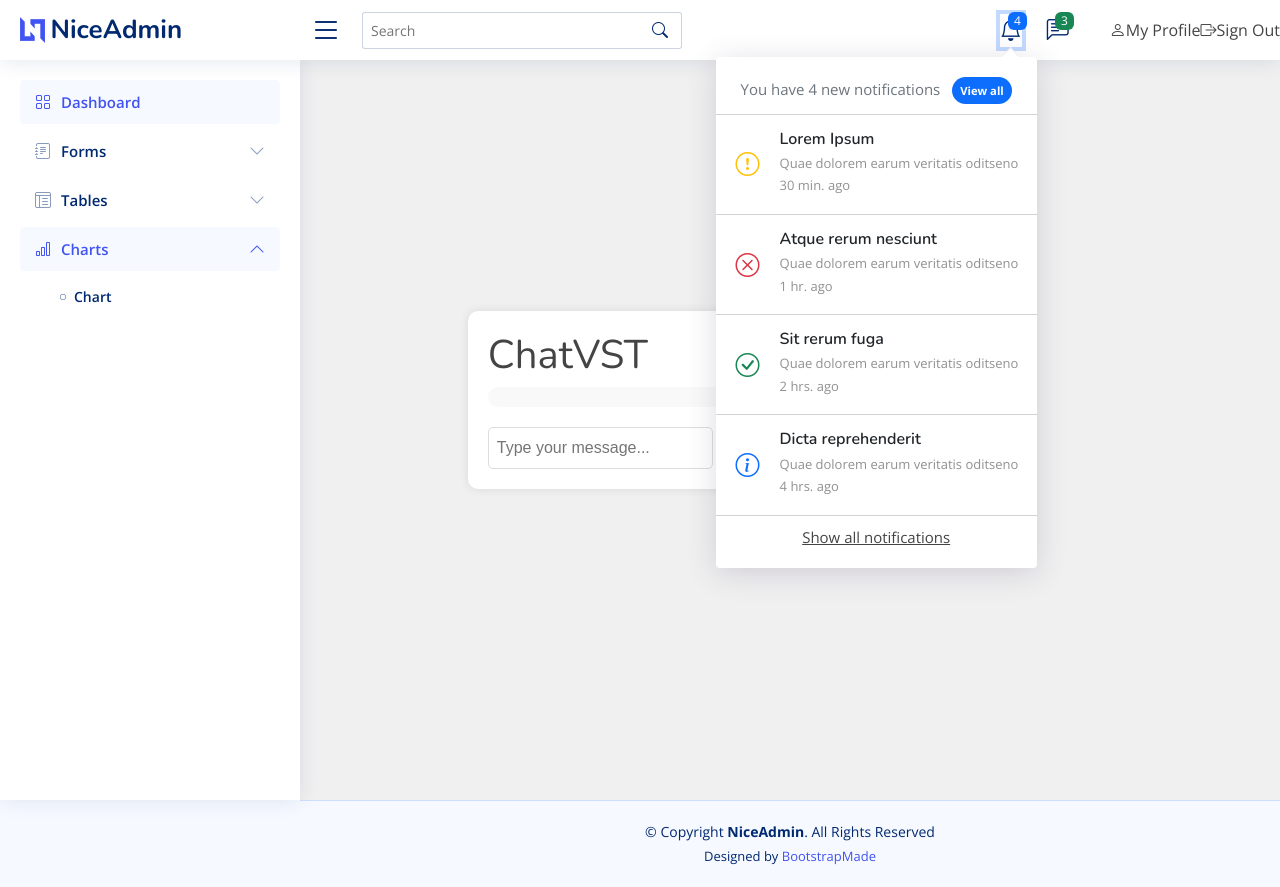
After one commit to ARnidhal/TEAM_XL_-projet_3A, a Symfony app: template templates/user/chatbotadmin.html.twig in a window 1280 px wide, after a click that opens the changed part. The commit adds this page. Run offline with Twig, Linux system fonts and the light colour scheme; the template is opened without the code that fills it, so the values that code supplies are empty; some libraries are stand-ins or nearby versions.

Commit message:
update chatbot

```diff
--- a/composer.json
+++ b/composer.json
@@ -11,6 +11,7 @@
         "doctrine/doctrine-bundle": "^2.10",
         "doctrine/doctrine-migrations-bundle": "^3.2",
         "doctrine/orm": "^2.15",
+        "dompdf/dompdf": "^2.0",
         "easycorp/easyadmin-bundle": "^4.7",
         "endroid/qrcode": "^4.8",
         "nyholm/psr7": "^1.8",
--- a/templates/base.html.twig
+++ b/templates/base.html.twig
@@ -298,7 +298,9 @@ p.slouma{
         <li class="nav-item dropdown pe-3">
 
           <a class="nav-link nav-profile d-flex align-items-center pe-0" href="#" data-bs-toggle="dropdown">
+            {% if app.user is not null and app.user.photo is not null %}
             <img src="{{asset ('../assets/img/profile-img.jpg')}}" alt="Profile" class="rounded-circle">
+            {% endif %}
            {% if app.user is not null %}
     <span class="d-none d-md-block dropdown-toggle ps-2">{{ app.user.username }}</span>
 
--- /dev/null
+++ b/templates/user/chatbotadmin.html.twig
@@ -0,0 +1,144 @@
+{% extends 'base.html.twig' %}
+{% block body %}
+
+    <title>Chatbot</title>
+    <style>
+     .chatbot {
+            font-family: Arial, sans-serif;
+            background-color: #f0f0f0;
+            margin: 0;
+            padding: 20px; /* Added padding to the body */
+            display: flex;
+            justify-content: center; /* Center the content horizontally */
+            align-items: center; /* Center the content vertically */
+            height: 100vh; /* Make the body take up the full height of the viewport */
+        }
+
+    .containerchat {
+        max-width: 600px;
+        padding: 20px;
+        background-color: #fff;
+        border-radius: 10px;
+        box-shadow: 0 0 10px rgba(0, 0, 0, 0.1);
+        margin-left:auto; /* Adjust the left margin as needed */
+        margin-right: auto;
+    }
+
+    .chat {
+    overflow-y: scroll;
+    max-height: 500px; /* Increase the max-height value to make it bigger */
+    margin-bottom: 20px;
+    padding: 10px;
+    background-color: #f9f9f9;
+    border-radius: 20px;
+
+}
+
+    .message {
+        margin-bottom: 10px;
+        padding: 8px 12px;
+        border-radius: 5px;
+        display: inline-block;
+        max-width: 70%;
+    }
+
+    .user-message {
+        background-color: #d6eaf8;
+        align-self: flex-end;
+        text-align: right;
+    }
+
+    .bot-message {
+        background-color: #f0f0f0;
+        align-self: flex-start;
+        text-align: left;
+    }
+
+    .response p {
+        margin: 0;
+    }
+
+    .input-container {
+        display: flex;
+        margin-top: 10px; /* Added margin to separate from the chat container */
+    }
+
+    .input-container input[type="text"] {
+        flex: 1;
+        padding: 8px;
+        border-radius: 5px;
+        border: 1px solid #ddd;
+    }
+
+    .input-container button {
+        padding: 8px 16px;
+        margin-left: 10px;
+        border-radius: 5px;
+        border: none;
+        background-color: #007bff;
+        color: #fff;
+        cursor: pointer;
+    }
+
+    .input-container button:hover {
+        background-color: #0056b3;
+    }
+    </style>
+
+<div class="chatbot">
+    <div class="containerchat">
+
+        <h1>ChatVST</h1>
+        <div class="chat">
+            {% for turn in chat_history %}
+                {% if turn.role == 'user' %}
+                    <div class="message user-message">{{ turn.message }}</div>
+                {% elseif turn.role == 'bot' %}
+                    <div class="message bot-message">{{ turn.message }}</div>
+                {% endif %}
+            {% endfor %}
+        </div>
+        <form action="{{ path('chatbotadmin') }}" method="post" id="chatForm">
+            <div class="input-container">
+                <input type="text" id="text" name="text" value="{{ question }}" placeholder="Type your message...">
+                <button type="submit" form="chatForm">Send</button>
+            </div>
+        </form>
+    </div>
+</div>
+<script>
+
+
+
+
+    document.addEventListener('DOMContentLoaded', function() {
+    const lastBotMessage = document.querySelector('.bot-message:last-child'); // Select the last bot message
+
+    if (lastBotMessage) {
+        const text = lastBotMessage.textContent;
+        lastBotMessage.textContent = ''; // Clear the content of the last bot message
+        typeWriter(text, lastBotMessage, 0); // Call the typewriter function for the last bot message
+    }
+});
+
+function typeWriter(text, element, i) {
+    if (i < text.length) {
+        element.textContent += text.charAt(i); // Append the next character to the message
+        i++;
+        setTimeout(function() {
+            typeWriter(text, element, i);
+            // Scroll to the bottom of the chat container
+            const chatContainer = document.querySelector('.chat');
+            chatContainer.scrollTop = chatContainer.scrollHeight;
+        }, getRandomInt(20, 30)); // Randomize typing speed
+    }
+}
+
+function getRandomInt(min, max) {
+    return Math.floor(Math.random() * (max - min + 1)) + min;
+}
+
+</script>
+
+
+{% endblock %}
--- a/templates/user/docchart.html.twig
+++ b/templates/user/docchart.html.twig
@@ -81,7 +81,6 @@
 </div>
 </div>
 </div>
-
 </div>
 </div>
 </section>
```
Also changed, not shown: src/Controller/UserController.php (+150 -5 lines), templates/user/chatbotuser.html.twig (added, +110 -0 lines), templates/user/pdfadmin.html.twig (added, +65 -0 lines), templates/user/showdbuser.html.twig (+18 -1 lines), public/uploads/photos/65e62e8142e9a.jpg (added), 2 other files.
